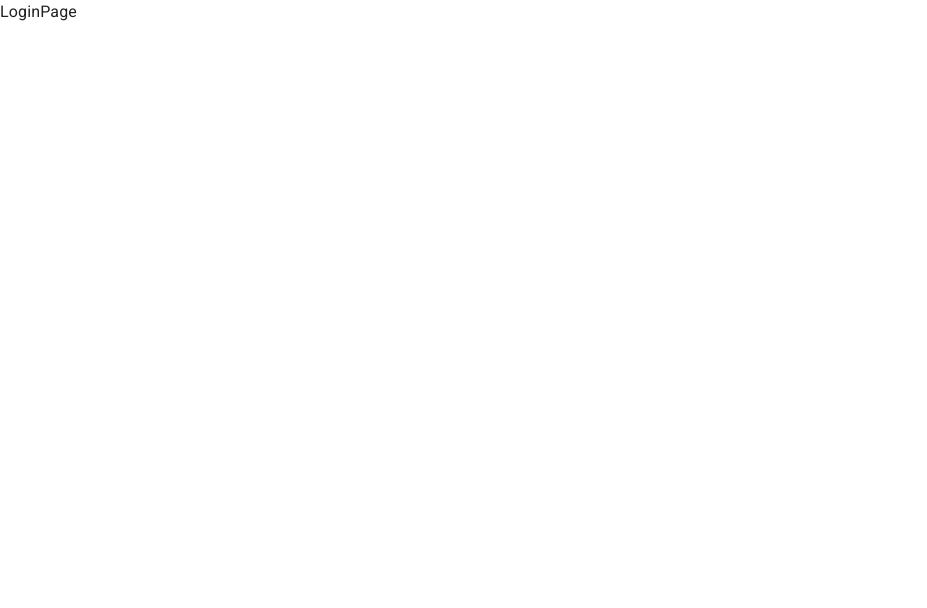
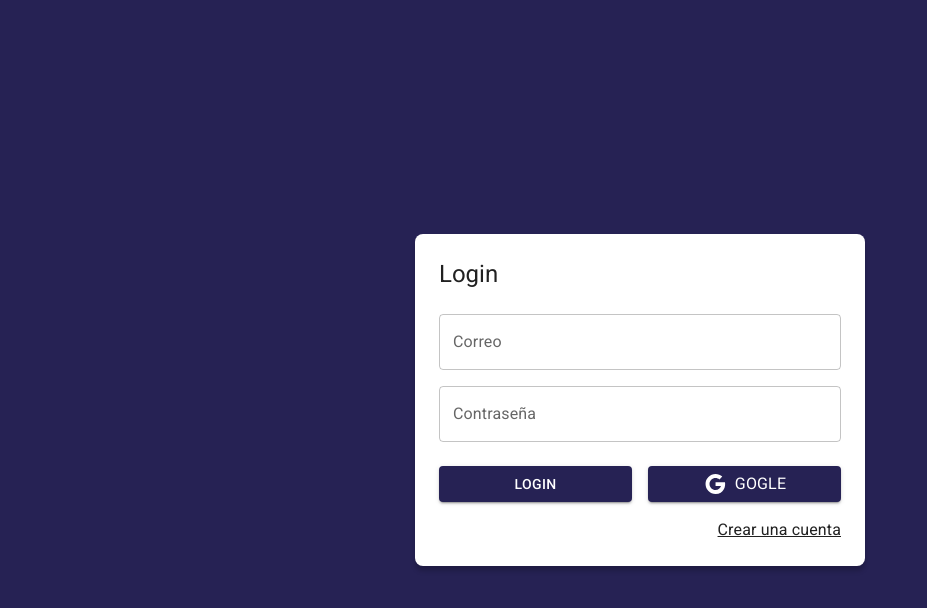
Before and after one commit to vanemp21/Proyecto-journal--ReactJs, a React (Vite) app: page /auth/login in a window 1280 px wide. Shown: the top 608 px of the page, without its empty margins (0-927 px from the left). Built offline with nearby package versions, Linux system fonts and the light colour scheme.

Commit message:
Implementación Navbar

```diff
--- /dev/null
+++ b/src/auth/layout/AuthLayout.jsx
@@ -0,0 +1,22 @@
+
+import { Grid, Typography } from '@mui/material'
+export const AuthLayout = ({ children, title = '' }) => {
+    return (
+        <Grid
+            container
+            space={0}
+            direction="column"
+            alignItems="center"
+            justifyContent="center"
+            sx={{ minHeight: '100vh', backgroundColor: 'primary.main', padding: 4 }}>
+            <Grid item
+                className="box-shadow"
+                xs={3}
+                sx={{ backgroundColor: 'white', padding: 3, borderRadius: 2 , width:{ sm:450}}}>
+                <Typography variant='h5' sx={{ mb: 1 }}>{title}</Typography>
+                {children}
+
+            </Grid>
+        </Grid>
+    )
+}
--- a/src/auth/pages/LoginPage.jsx
+++ b/src/auth/pages/LoginPage.jsx
@@ -1,7 +1,47 @@
+import { Google } from "@mui/icons-material"
+import { Link, Button, Grid, TextField, Typography } from "@mui/material"
+import { Link as RouterLink } from "react-router-dom"
+import { AuthLayout } from "../layout/AuthLayout"
 
 
 export const LoginPage = () => {
   return (
-    <div>LoginPage</div>
+    <AuthLayout title="Login" >
+
+      <form>
+        <Grid container>
+          <Grid item xs={12} sx={{ mt: 2 }}>
+            <TextField label="Correo" type="email" placeholder="correo@google.com" fullWidth />
+          </Grid>
+          <Grid item xs={12} sx={{ mt: 2 }}>
+            <TextField label="Contraseña" type="password" placeholder="Contraseña" fullWidth />
+          </Grid>
+          <Grid container spacing={2} sx={{ mb: 2, mt: 1 }}>
+            <Grid item xs={12} sm={6}>
+              <Button variant='contained' fullWidth>
+                Login
+              </Button>
+            </Grid>
+            <Grid item xs={12} sm={6}>
+              <Button variant='contained' fullWidth>
+                <Google />
+                <Typography sx={{ ml: 1 }}>Gogle</Typography>
+              </Button>
+            </Grid>
+          </Grid>
+
+          <Grid container direction='row' justifyContent="end">
+            <Link component={RouterLink} color='inherit' to="/auth/register">
+              Crear una cuenta
+            </Link>
+
+          </Grid>
+
+        </Grid>
+
+      </form>
+    </AuthLayout>
+
+
   )
 }
--- a/src/auth/pages/RegisterPage.jsx
+++ b/src/auth/pages/RegisterPage.jsx
@@ -1,7 +1,52 @@
+import { Google } from "@mui/icons-material"
+import { Link, Button, Grid, TextField, Typography } from "@mui/material"
+import { Link as RouterLink } from "react-router-dom"
+import { AuthLayout } from "../layout/AuthLayout"
 
 
 export const RegisterPage = () => {
   return (
-    <div>RegisterPage</div>
+    <AuthLayout title="Crear Cuenta" >
+
+      <form>
+        <Grid container>
+
+        <Grid item xs={12} sx={{ mt: 2 }}>
+            <TextField label="Nombre completo" type="text" placeholder="Tu nombre" fullWidth />
+          </Grid>
+
+          <Grid item xs={12} sx={{ mt: 2 }}>
+            <TextField label="Correo" type="email" placeholder="correo@google.com" fullWidth />
+          </Grid>
+
+          <Grid item xs={12} sx={{ mt: 2 }}>
+            <TextField label="Contraseña" type="password" placeholder="Contraseña" fullWidth />
+          </Grid>
+
+          <Grid container spacing={2} sx={{ mb: 2, mt: 1 }}>
+            <Grid item xs={12} >
+              <Button variant='contained' fullWidth>
+                Crear cuenta
+              </Button>
+            </Grid>
+
+
+
+          </Grid>
+
+          <Grid container direction='row' justifyContent="end">
+            <Typography sx={{mr:1}}>¿Ya tienes cuenta?</Typography>
+            <Link component={RouterLink} color='inherit' to="/auth/login">
+              Iniciar sesión
+            </Link>
+
+          </Grid>
+
+        </Grid>
+
+      </form>
+    </AuthLayout>
+
+
   )
 }
--- /dev/null
+++ b/src/journal/components/NavBar.jsx
@@ -0,0 +1,20 @@
+import { MenuOutlined } from "@mui/icons-material"
+import { AppBar, IconButton, Toolbar } from "@mui/material"
+
+
+export const NavBar = ({ drawerWidth = 240 }) => {
+    return (
+        <AppBar position='fixed' sx={{
+            widht: { sm: `calc(100% - ${drawerWidth}px)` },
+            ml: { sm: `${drawerWidth}px` }
+        }}>
+            <Toolbar>
+                <IconButton>
+                    <MenuOutlined>
+
+                    </MenuOutlined>
+                </IconButton>
+            </Toolbar>
+        </AppBar>
+    )
+}
--- /dev/null
+++ b/src/journal/components/index.js
@@ -0,0 +1 @@
+export * from "./NavBar"
--- /dev/null
+++ b/src/journal/layout/JournalLayout.jsx
@@ -0,0 +1,19 @@
+import { Box } from "@mui/material"
+import { NavBar } from "../components";
+const drawerWidth = 240;
+
+export const JournalLayout = ({children}) => {
+  return (
+    <Box sx={{display:'flex'}}>
+        {/*Navbar*/}
+        <NavBar drawerWidth={drawerWidth}/>
+         {/*Sidebar*/}
+
+         <Box component='main' sx={{flexGrow: 1, p:3}}>
+                {/* Toolbar */}
+                {children}
+         </Box>
+
+    </Box>
+  )
+}
--- a/src/journal/pages/JournalPage.jsx
+++ b/src/journal/pages/JournalPage.jsx
@@ -1,11 +1,14 @@
 
-import { MailOutline } from "@mui/icons-material"
 import { Typography } from "@mui/material"
+import { JournalLayout } from "../layout/JournalLayout"
 export const JournalPage = () => {
   return (
    <>
-    <Typography variant='h3'> JournalPage</Typography>
-    <MailOutline/>
+   <JournalLayout>
+    <Typography>Lorem ipsum dolor sit amet consectetur adipisicing elit. Culpa molestiae earum similique atque odio nam a ut! Dolores dignissimos, excepturi obcaecati nulla iste ea suscipit explicabo deleniti magnam temporibus rerum!</Typography>
+   </JournalLayout>
+
+
 
    </>
   )
--- a/src/styles.css
+++ b/src/styles.css
@@ -0,0 +1,3 @@
+.box-shadow{
+    box-shadow: 0px 5px 5px rgba(0,0,0,0.2);
+}
```
